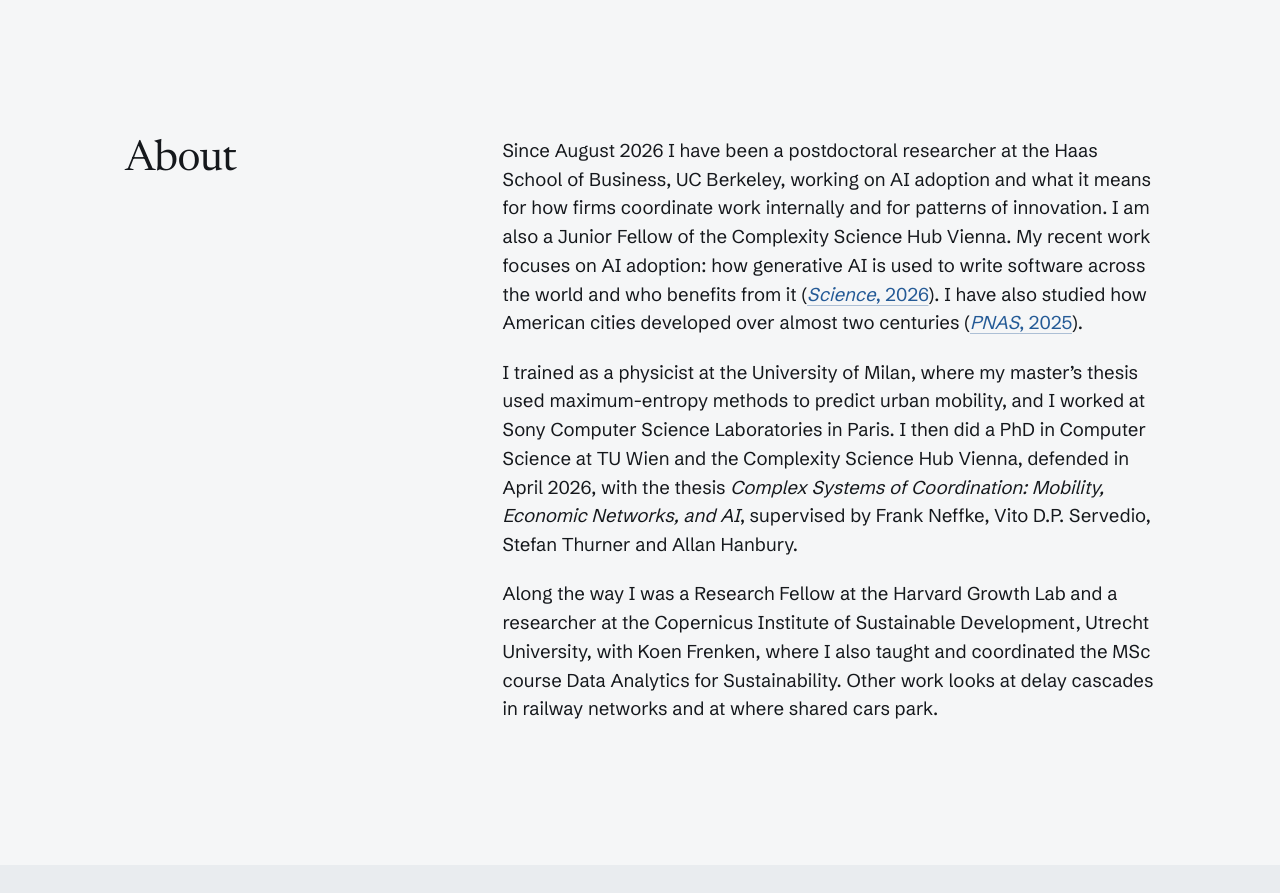
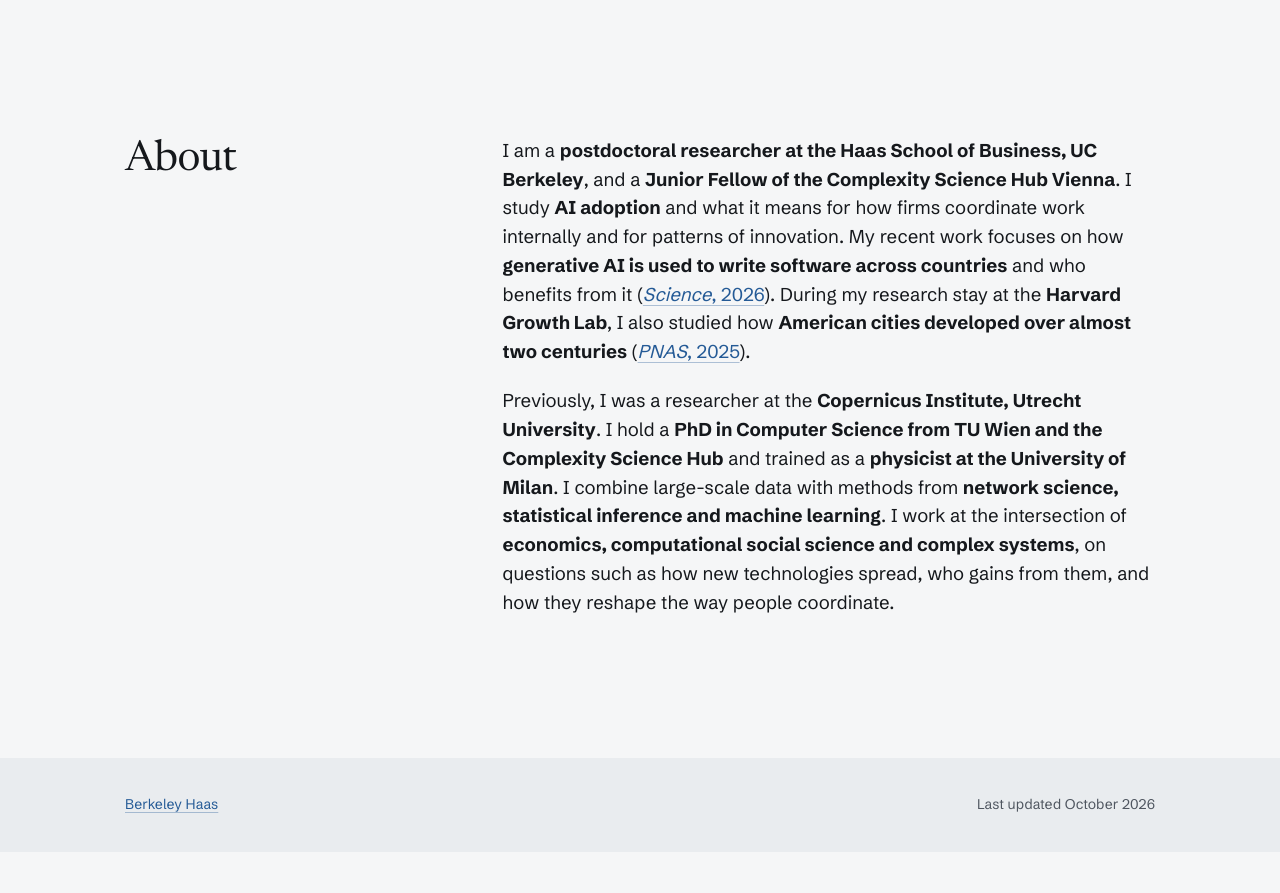
Before and after one commit to SimoneDaniotti/SimoneDaniotti.github.io, an Astro site: page / in a window 1280 px wide. Shown: the part 600-1493 px from the top of the page. After the commit the page ends 1452 px from the top, so only its background shows below. Built offline with nearby package versions, Linux system fonts and the light colour scheme; Astro itself is replaced by a stand-in of ours.

Commit message:
📝 docs: rewrite the About section in two paragraphs
Lead with current positions and research topics, then background and methods, with key points in bold.

```diff
--- a/src/pages/index.astro
+++ b/src/pages/index.astro
@@ -29,9 +29,8 @@ import { site } from '../data/site';
     <div class="wrap about__grid">
       <h2 class="about__head" id="about-head" data-rise>About</h2>
       <div class="about__body">
-        <p data-rise style="--d:80ms">Since August 2026 I have been a postdoctoral researcher at the Haas School of Business, UC Berkeley, working on AI adoption and what it means for how firms coordinate work internally and for patterns of innovation. I am also a Junior Fellow of the Complexity Science Hub Vienna. My recent work focuses on AI adoption: how generative AI is used to write software across the world and who benefits from it (<a class="link" href="https://doi.org/10.1126/science.adz9311"><em>Science</em>, 2026</a>). I have also studied how American cities developed over almost two centuries (<a class="link" href="https://doi.org/10.1073/pnas.2501504122"><em>PNAS</em>, 2025</a>).</p>
-        <p data-rise style="--d:160ms">I trained as a physicist at the University of Milan, where my master’s thesis used maximum-entropy methods to predict urban mobility, and I worked at Sony Computer Science Laboratories in Paris. I then did a PhD in Computer Science at TU Wien and the Complexity Science Hub Vienna, defended in April 2026, with the thesis <em>Complex Systems of Coordination: Mobility, Economic Networks, and AI</em>, supervised by Frank Neffke, Vito D.P. Servedio, Stefan Thurner and Allan Hanbury.</p>
-        <p data-rise style="--d:240ms">Along the way I was a Research Fellow at the Harvard Growth Lab and a researcher at the Copernicus Institute of Sustainable Development, Utrecht University, with Koen Frenken, where I also taught and coordinated the MSc course Data Analytics for Sustainability. Other work looks at delay cascades in railway networks and at where shared cars park.</p>
+        <p data-rise style="--d:80ms">I am a <strong>postdoctoral researcher at the Haas School of Business, UC Berkeley</strong>, and a <strong>Junior Fellow of the Complexity Science Hub Vienna</strong>. I study <strong>AI adoption</strong> and what it means for how firms coordinate work internally and for patterns of innovation. My recent work focuses on how <strong>generative AI is used to write software across countries</strong> and who benefits from it (<a class="link" href="https://doi.org/10.1126/science.adz9311"><em>Science</em>, 2026</a>). During my research stay at the <strong>Harvard Growth Lab</strong>, I also studied how <strong>American cities developed over almost two centuries</strong> (<a class="link" href="https://doi.org/10.1073/pnas.2501504122"><em>PNAS</em>, 2025</a>).</p>
+        <p data-rise style="--d:160ms">Previously, I was a researcher at the <strong>Copernicus Institute, Utrecht University</strong>. I hold a <strong>PhD in Computer Science from TU Wien and the Complexity Science Hub</strong> and trained as a <strong>physicist at the University of Milan</strong>. I combine large-scale data with methods from <strong>network science, statistical inference and machine learning</strong>. I work at the intersection of <strong>economics, computational social science and complex systems</strong>, on questions such as how new technologies spread, who gains from them, and how they reshape the way people coordinate.</p>
       </div>
     </div>
   </section>
```
